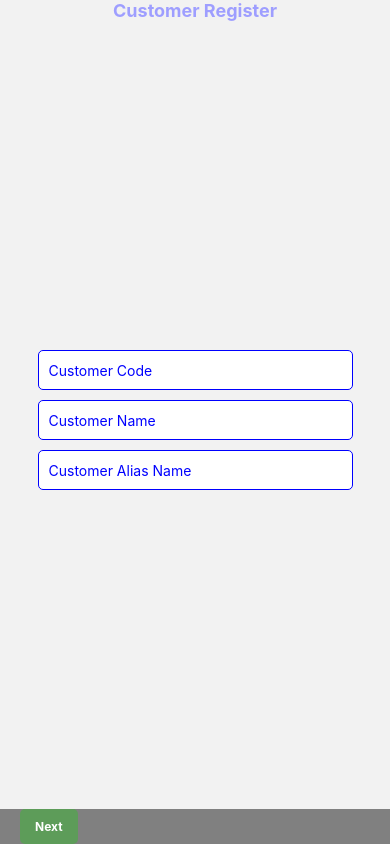
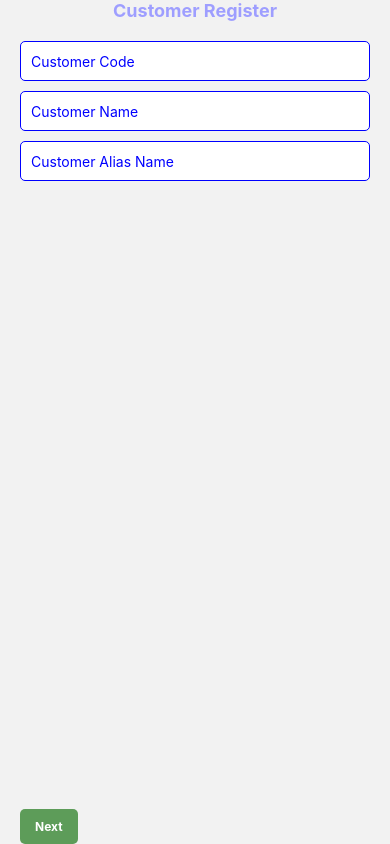
Before and after one commit to tknikhil/RisingSun, a React Native app: screen /Form in a window 390 px wide. Built offline with nearby package versions, Linux system fonts and the light colour scheme.

Commit message:
pop up issue fix

```diff
--- a/src/screens/SalesScreen.js
+++ b/src/screens/SalesScreen.js
@@ -151,9 +151,11 @@ const handleLoadMore = () => {
             <TouchableOpacity onPress={closePopup} style={{ marginTop: 10,marginLeft:'80%',backgroundColor:'white',borderColor:'red',borderWidth:3,borderRadius:30 }}>
                 <Icon name="close" size={20} color="red" />
               </TouchableOpacity>
-            <View style={{ backgroundColor: 'white', padding: 20,borderRadius:20,width:'80%', height:'40%', }}>
+            <View style={{ backgroundColor: 'white',borderRadius:20,width:'80%', height:'50%', }}>
 
-            <Form style={{flex:1,height:'100%',width:'80%'}}/>
+            <ScrollView contentContainerStyle={{ flexGrow: 1 }}>
+  <Form />
+</ScrollView>
 
             </View>
 
@@ -638,10 +640,10 @@ const styles = StyleSheet.create({
     // elevation: 10,
   },
   submitBtnContainer:{
-    marginBottom:10,
+    marginBottom:-10,
     marginLeft:windowWidth/1.5,
     width:windowWidth/3,
-    zIndex:1,
+    // zIndex:1,
     // backgroundColor:'blue'
   },
   columnBtnContainer:{
--- a/src/screens/component/Address.js
+++ b/src/screens/component/Address.js
@@ -21,9 +21,5 @@ export default Address
 const windowWidth = Dimensions.get('window').width;
 const windowHeight = Dimensions.get('window').height;
 const styles=StyleSheet.create({
-  addressContiner:{
-    margin:'10%',
-    width:windowWidth*.7,
-    height:'65%',
-  }
+
 })
--- a/src/screens/component/CustRegisteration.js
+++ b/src/screens/component/CustRegisteration.js
@@ -35,10 +35,5 @@ const windowWidth = Dimensions.get('window').width;
 const windowHeight = Dimensions.get('window').height;
 
 const styles = StyleSheet.create({
-  formContainer: {
-    flex: 1,
-    justifyContent: 'center',
-    alignItems: 'center',
-    marginHorizontal: '5%',
-  },
+
 });
--- a/src/screens/component/Form.js
+++ b/src/screens/component/Form.js
@@ -70,8 +70,8 @@ const Form = () => {
 const styles = StyleSheet.create({
   wrapper: {
     flex: 1,
-    justifyContent: 'center',
     alignItems: 'center',
+   padding:5
   },
   title: {
     fontSize: 18,
@@ -83,9 +83,10 @@ const styles = StyleSheet.create({
     flex: 1,
     width: '100%',
     paddingHorizontal: 20,
+
   },
   btnContainer: {
-    backgroundColor:'grey',
+    // backgroundColor:'grey',
     flexDirection: 'row',
     justifyContent: 'space-between',
     width: '100%',
--- a/src/screens/component/PersonalDetail.js
+++ b/src/screens/component/PersonalDetail.js
@@ -35,9 +35,5 @@ const windowWidth = Dimensions.get('window').width;
 const windowHeight = Dimensions.get('window').height;
 
 const styles=StyleSheet.create({
-  personalDetailConatiner:{
-    flex:1,
-    width:windowWidth*.7,
-    height:'100%',
-  }
+
 });
```
